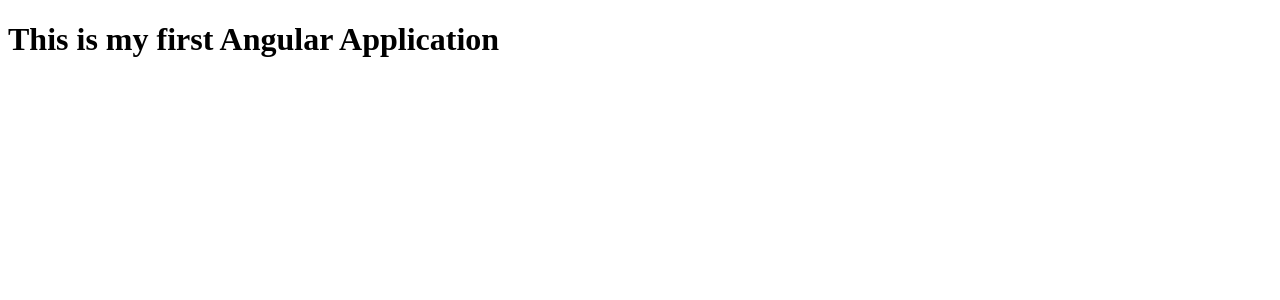
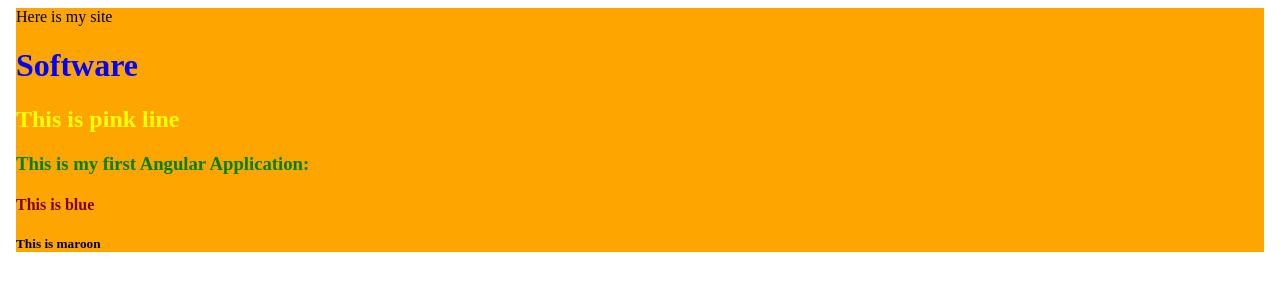
Before and after one commit to hulikeri/AngularBasic, an Angular app: page / in a window 1280 px wide. Shown: the top 300 px of the page. Built offline with nearby package versions, Linux system fonts and the light colour scheme.

Commit message:
Add styles to AppComponent Style section

```diff
--- a/src/app/app.component.html
+++ b/src/app/app.component.html
@@ -1,2 +1,8 @@
-<h1> This is my first Angular Application</h1>
+<body class="BodyProperties">Here is my site
+<h1>{{title}}</h1>
+<h2>This is pink line</h2>
+<h3>This is my first Angular Application:</h3>
+<h4>This is blue</h4>
+<h5>This is maroon</h5>
+</body>
 <router-outlet></router-outlet>
--- a/src/app/app.component.scss
+++ b/src/app/app.component.scss
@@ -0,0 +1,3 @@
+h1{ color: black; }
+h2{color: pink}
+h3{color: Green; font-style: italic }
--- a/src/app/app.component.ts
+++ b/src/app/app.component.ts
@@ -3,8 +3,14 @@ import { Component } from '@angular/core';
 @Component({
   selector: 'app-root',
   templateUrl: './app.component.html',
-  styleUrls: ['./app.component.scss']
+  styles: [`
+  h1{color: blue;}
+  h2{color: yellow;}
+  h3{color: green;}
+  h4{color: maroon;}
+  .BodyProperties{background-color: Orange;}
+  `]
 })
 export class AppComponent {
-  title = 'app';
+  title = 'Software'
 }
--- a/src/index.html
+++ b/src/index.html
@@ -2,7 +2,6 @@
 <html lang="en">
 <head>
   <meta charset="utf-8">
-  <title>App</title>
   <base href="/">
   <meta name="viewport" content="width=device-width, initial-scale=1">
   <link rel="icon" type="image/x-icon" href="favicon.ico">
```
